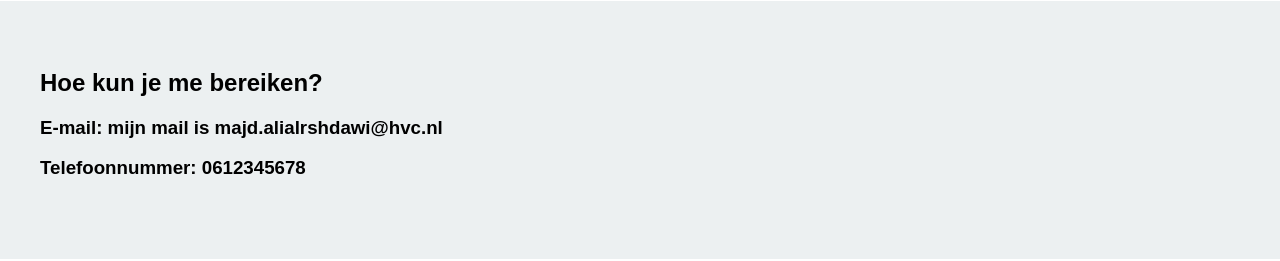
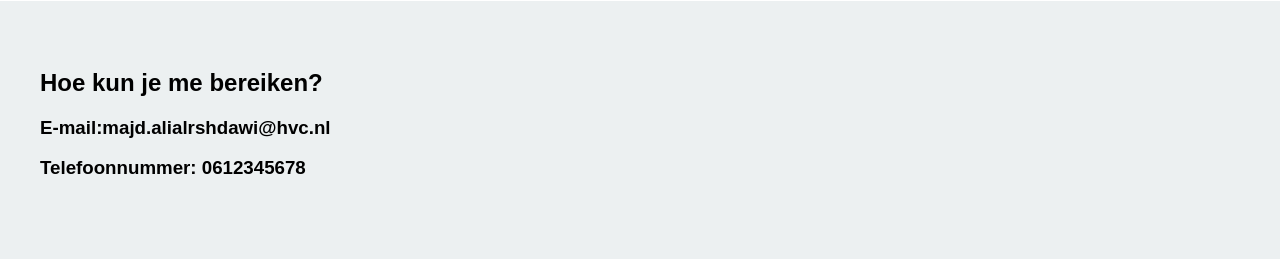
Before and after one commit to Tom22239/websiteMajd.github.io, a plain HTML site: page programmeren.html in a window 1280 px wide. Shown: the part 173-434 px from the top of the page. Drawn offline with Linux system fonts and the light colour scheme.

Commit message:
Update programmeren.html

```diff
--- a/programmeren.html
+++ b/programmeren.html
@@ -35,7 +35,7 @@
                 <h2>Hoe kun je me bereiken?</h2>
                 <ul class="exercise-list">
                     <li>
-                        <h3> E-mail: mijn mail is majd.alialrshdawi@hvc.nl</h3>
+                        <h3> E-mail:majd.alialrshdawi@hvc.nl</h3>
                         <h3><p>Telefoonnummer: 0612345678</p></h3>
 
                     </li>
```
